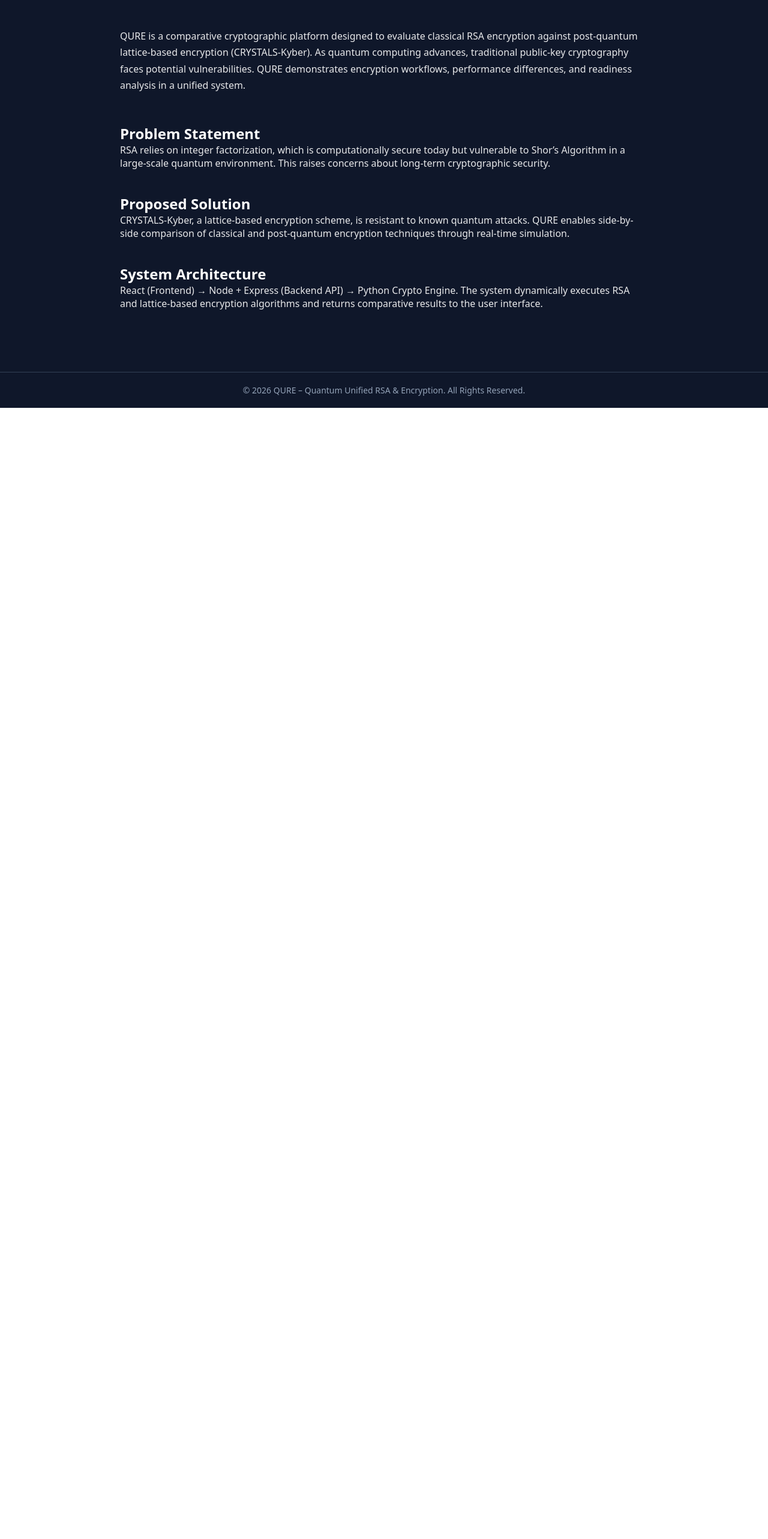
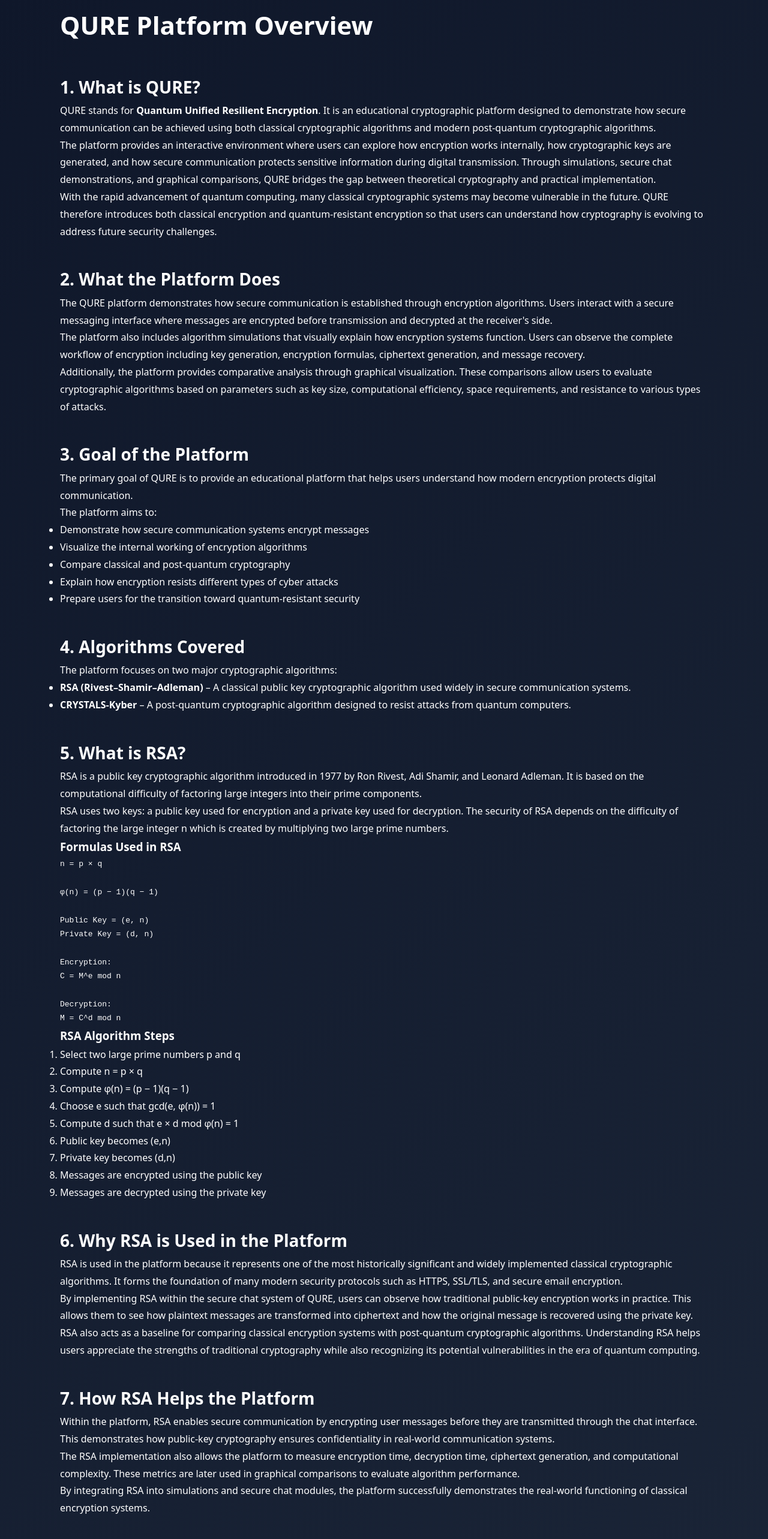
Before and after one commit to TanayShah07/qure, a React (Vite) app in the folder client/: page / in a window 1280 px wide. Shown: the part 120-2686 px from the top of the page at 60% size. Before the commit the page ends 800 px from the top, so only its background shows below. Built offline with nearby package versions, Linux system fonts and the light colour scheme.

Commit message:
Overview Tab complete

```diff
--- a/client/src/pages/Overview.jsx
+++ b/client/src/pages/Overview.jsx
@@ -1,41 +1,330 @@
 const Overview = () => {
   return (
-    <div style={{ padding: "60px", color: "white", maxWidth: "1000px", margin: "auto" }}>
+    <div
+      style={{
+        minHeight: "100vh",
+        padding: "60px 100px",
+        background: "linear-gradient(135deg,#0f172a,#1e293b)",
+        color: "white",
+        lineHeight: "1.8"
+      }}
+    >
+      <h1 style={{ fontSize: "42px", marginBottom: "40px" }}>
+        QURE Platform Overview
+      </h1>
 
-      <p style={{ lineHeight: "1.7", fontSize: "16px", opacity: 0.9 }}>
-        QURE is a comparative cryptographic platform designed to evaluate
-        classical RSA encryption against post-quantum lattice-based encryption
-        (CRYSTALS-Kyber). As quantum computing advances, traditional public-key
-        cryptography faces potential vulnerabilities. QURE demonstrates encryption
-        workflows, performance differences, and readiness analysis in a unified system.
+      <h2 style={{ fontSize: "28px", marginTop: "40px" }}>
+        1. What is QURE?
+      </h2>
+
+      <p>
+        QURE stands for <strong>Quantum Unified Resilient Encryption</strong>.
+        It is an educational cryptographic platform designed to demonstrate how
+        secure communication can be achieved using both classical cryptographic
+        algorithms and modern post-quantum cryptographic algorithms.
       </p>
 
-      <div style={{ marginTop: "50px" }}>
-        <h2>Problem Statement</h2>
-        <p style={{ opacity: 0.9 }}>
-          RSA relies on integer factorization, which is computationally secure
-          today but vulnerable to Shor’s Algorithm in a large-scale quantum environment.
-          This raises concerns about long-term cryptographic security.
-        </p>
-      </div>
+      <p>
+        The platform provides an interactive environment where users can
+        explore how encryption works internally, how cryptographic keys are
+        generated, and how secure communication protects sensitive information
+        during digital transmission. Through simulations, secure chat
+        demonstrations, and graphical comparisons, QURE bridges the gap between
+        theoretical cryptography and practical implementation.
+      </p>
 
-      <div style={{ marginTop: "40px" }}>
-        <h2>Proposed Solution</h2>
-        <p style={{ opacity: 0.9 }}>
-          CRYSTALS-Kyber, a lattice-based encryption scheme, is resistant to known
-          quantum attacks. QURE enables side-by-side comparison of classical and
-          post-quantum encryption techniques through real-time simulation.
-        </p>
-      </div>
+      <p>
+        With the rapid advancement of quantum computing, many classical
+        cryptographic systems may become vulnerable in the future. QURE
+        therefore introduces both classical encryption and quantum-resistant
+        encryption so that users can understand how cryptography is evolving to
+        address future security challenges.
+      </p>
 
-      <div style={{ marginTop: "40px" }}>
-        <h2>System Architecture</h2>
-        <p style={{ opacity: 0.9 }}>
-          React (Frontend) → Node + Express (Backend API) → Python Crypto Engine.
-          The system dynamically executes RSA and lattice-based encryption algorithms
-          and returns comparative results to the user interface.
-        </p>
-      </div>
+      <h2 style={{ fontSize: "28px", marginTop: "40px" }}>
+        2. What the Platform Does
+      </h2>
+
+      <p>
+        The QURE platform demonstrates how secure communication is established
+        through encryption algorithms. Users interact with a secure messaging
+        interface where messages are encrypted before transmission and
+        decrypted at the receiver's side.
+      </p>
+
+      <p>
+        The platform also includes algorithm simulations that visually explain
+        how encryption systems function. Users can observe the complete
+        workflow of encryption including key generation, encryption formulas,
+        ciphertext generation, and message recovery.
+      </p>
+
+      <p>
+        Additionally, the platform provides comparative analysis through
+        graphical visualization. These comparisons allow users to evaluate
+        cryptographic algorithms based on parameters such as key size,
+        computational efficiency, space requirements, and resistance to
+        various types of attacks.
+      </p>
+
+      <h2 style={{ fontSize: "28px", marginTop: "40px" }}>
+        3. Goal of the Platform
+      </h2>
+
+      <p>
+        The primary goal of QURE is to provide an educational platform that
+        helps users understand how modern encryption protects digital
+        communication.
+      </p>
+
+      <p>
+        The platform aims to:
+      </p>
+
+      <ul>
+        <li>Demonstrate how secure communication systems encrypt messages</li>
+        <li>Visualize the internal working of encryption algorithms</li>
+        <li>Compare classical and post-quantum cryptography</li>
+        <li>Explain how encryption resists different types of cyber attacks</li>
+        <li>Prepare users for the transition toward quantum-resistant security</li>
+      </ul>
+
+      <h2 style={{ fontSize: "28px", marginTop: "40px" }}>
+        4. Algorithms Covered
+      </h2>
+
+      <p>The platform focuses on two major cryptographic algorithms:</p>
+
+      <ul>
+        <li>
+          <strong>RSA (Rivest–Shamir–Adleman)</strong> – A classical public key
+          cryptographic algorithm used widely in secure communication systems.
+        </li>
+        <li>
+          <strong>CRYSTALS-Kyber</strong> – A post-quantum cryptographic
+          algorithm designed to resist attacks from quantum computers.
+        </li>
+      </ul>
+
+      <h2 style={{ fontSize: "28px", marginTop: "40px" }}>
+        5. What is RSA?
+      </h2>
+
+      <p>
+        RSA is a public key cryptographic algorithm introduced in 1977 by Ron
+        Rivest, Adi Shamir, and Leonard Adleman. It is based on the
+        computational difficulty of factoring large integers into their prime
+        components.
+      </p>
+
+      <p>
+        RSA uses two keys: a public key used for encryption and a private key
+        used for decryption. The security of RSA depends on the difficulty of
+        factoring the large integer n which is created by multiplying two large
+        prime numbers.
+      </p>
+
+      <h3>Formulas Used in RSA</h3>
+
+      <pre>
+{`n = p × q
+
+φ(n) = (p − 1)(q − 1)
+
+Public Key = (e, n)
+Private Key = (d, n)
+
+Encryption:
+C = M^e mod n
+
+Decryption:
+M = C^d mod n`}
+      </pre>
+
+      <h3>RSA Algorithm Steps</h3>
+
+      <ol>
+        <li>Select two large prime numbers p and q</li>
+        <li>Compute n = p × q</li>
+        <li>Compute φ(n) = (p − 1)(q − 1)</li>
+        <li>Choose e such that gcd(e, φ(n)) = 1</li>
+        <li>Compute d such that e × d mod φ(n) = 1</li>
+        <li>Public key becomes (e,n)</li>
+        <li>Private key becomes (d,n)</li>
+        <li>Messages are encrypted using the public key</li>
+        <li>Messages are decrypted using the private key</li>
+      </ol>
+
+      <h2 style={{ fontSize: "28px", marginTop: "40px" }}>
+        6. Why RSA is Used in the Platform
+      </h2>
+
+      <p>
+        RSA is used in the platform because it represents one of the most
+        historically significant and widely implemented classical cryptographic
+        algorithms. It forms the foundation of many modern security protocols
+        such as HTTPS, SSL/TLS, and secure email encryption.
+      </p>
+
+      <p>
+        By implementing RSA within the secure chat system of QURE, users can
+        observe how traditional public-key encryption works in practice. This
+        allows them to see how plaintext messages are transformed into
+        ciphertext and how the original message is recovered using the private
+        key.
+      </p>
+
+      <p>
+        RSA also acts as a baseline for comparing classical encryption systems
+        with post-quantum cryptographic algorithms. Understanding RSA helps
+        users appreciate the strengths of traditional cryptography while also
+        recognizing its potential vulnerabilities in the era of quantum
+        computing.
+      </p>
+
+      <h2 style={{ fontSize: "28px", marginTop: "40px" }}>
+        7. How RSA Helps the Platform
+      </h2>
+
+      <p>
+        Within the platform, RSA enables secure communication by encrypting
+        user messages before they are transmitted through the chat interface.
+        This demonstrates how public-key cryptography ensures confidentiality
+        in real-world communication systems.
+      </p>
+
+      <p>
+        The RSA implementation also allows the platform to measure encryption
+        time, decryption time, ciphertext generation, and computational
+        complexity. These metrics are later used in graphical comparisons to
+        evaluate algorithm performance.
+      </p>
+
+      <p>
+        By integrating RSA into simulations and secure chat modules, the
+        platform successfully demonstrates the real-world functioning of
+        classical encryption systems.
+      </p>
+
+      <h2 style={{ fontSize: "28px", marginTop: "40px" }}>
+        8. What is CRYSTALS-Kyber?
+      </h2>
+
+      <p>
+        CRYSTALS-Kyber is a post-quantum cryptographic algorithm based on
+        lattice cryptography. It was selected by the National Institute of
+        Standards and Technology (NIST) as one of the official standards for
+        post-quantum encryption.
+      </p>
+
+      <p>
+        Kyber is based on the mathematical hardness of the Learning With Errors
+        (LWE) problem. Unlike RSA, which relies on integer factorization,
+        lattice problems are believed to remain difficult even for quantum
+        computers.
+      </p>
+
+      <h3>Mathematical Representation</h3>
+
+      <pre>
+{`b = A·s + e
+
+A = random matrix
+s = secret vector
+e = small error vector
+b = public key`}
+      </pre>
+
+      <h3>Kyber Algorithm Steps</h3>
+
+      <ol>
+        <li>Generate random matrix A</li>
+        <li>Generate secret vector s</li>
+        <li>Generate small error vector e</li>
+        <li>Compute b = A·s + e</li>
+        <li>Public key becomes (A,b)</li>
+        <li>Secret key is s</li>
+        <li>Encryption encapsulates a shared secret</li>
+        <li>Decryption decapsulates the shared secret</li>
+      </ol>
+
+      <h2 style={{ fontSize: "28px", marginTop: "40px" }}>
+        9. Why Kyber is Used in the Platform
+      </h2>
+
+      <p>
+        Kyber is used because it represents the next generation of cryptography
+        designed specifically to resist quantum computer attacks. With the
+        emergence of quantum computing technologies, classical algorithms such
+        as RSA could eventually become vulnerable to algorithms like Shor’s
+        algorithm.
+      </p>
+
+      <p>
+        By integrating Kyber into the platform, QURE demonstrates how
+        post-quantum cryptography will secure digital communication in the
+        future. This helps users understand the importance of transitioning to
+        quantum-resistant encryption systems.
+      </p>
+
+      <h2 style={{ fontSize: "28px", marginTop: "40px" }}>
+        10. How Kyber Helps the Platform
+      </h2>
+
+      <p>
+        Kyber allows the platform to demonstrate modern encryption systems that
+        remain secure even against quantum computing attacks. Within the secure
+        chat module, Kyber encrypts messages using lattice-based cryptography,
+        showcasing how post-quantum encryption works in practice.
+      </p>
+
+      <p>
+        By comparing Kyber with RSA through simulations and graphs, the
+        platform highlights the evolution of cryptographic security and
+        prepares users for the future of cybersecurity.
+      </p>
+
+      <h2 style={{ fontSize: "28px", marginTop: "40px" }}>
+        11. Why RSA and Kyber Were Chosen
+      </h2>
+
+      <p>
+        RSA and CRYSTALS-Kyber were chosen because they represent two important
+        stages in the evolution of cryptography.
+      </p>
+
+      <p>
+        RSA represents classical cryptography and has been widely used in
+        secure communication systems for decades. It provides a clear example
+        of how traditional encryption systems operate.
+      </p>
+
+      <p>
+        Kyber represents modern post-quantum cryptography and has been selected
+        by NIST as a future standard for quantum-resistant encryption.
+      </p>
+
+      <p>
+        By comparing RSA and Kyber, the platform clearly demonstrates the
+        transition from classical encryption systems to quantum-resistant
+        encryption systems.
+      </p>
+
+      <h2 style={{ fontSize: "28px", marginTop: "40px" }}>
+        12. Author
+      </h2>
+
+      <p>
+        <strong>Tanay Shah</strong>
+      </p>
+
+      <p>
+        Student – Third Year B.Tech in Computer Engineering
+      </p>
+
+      <p>
+        NMIMS University
+      </p>
     </div>
   );
 };
```
